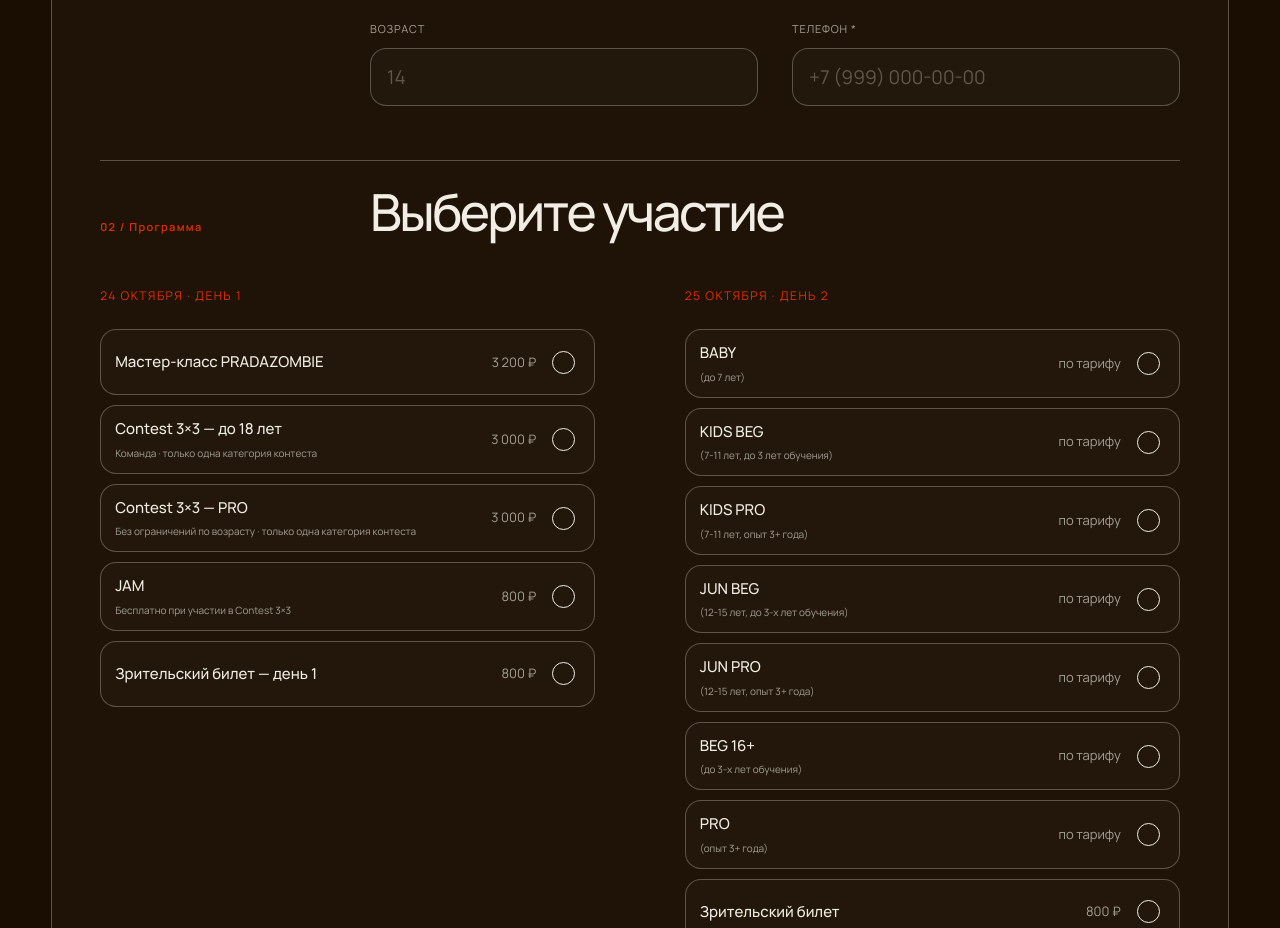
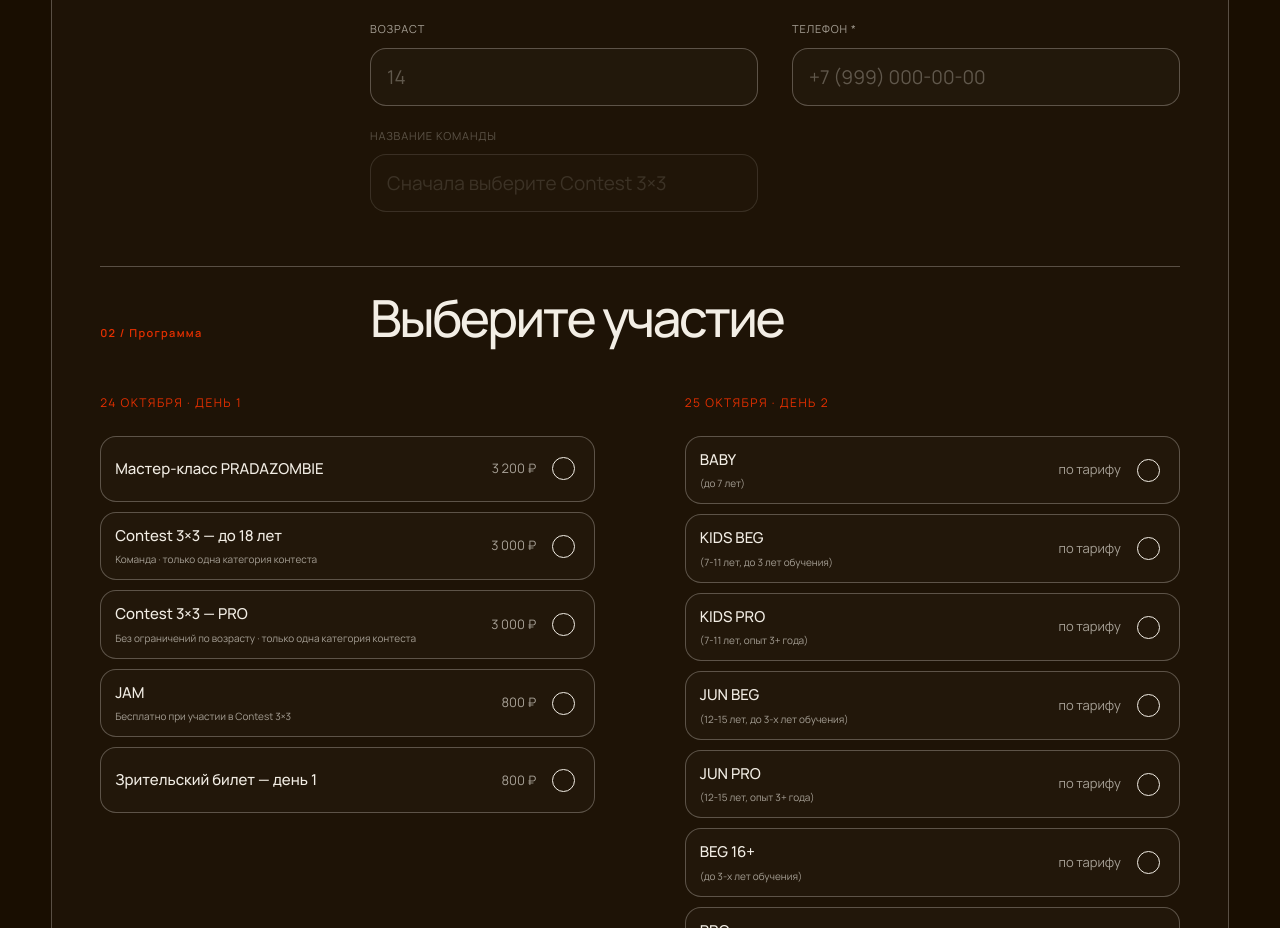
Before and after one commit to FibEli3/ALL-IN-BATTLE, a Next.js app: page / in a window 1280 px wide. Shown: the part 10020-10948 px from the top of the page. Built offline with nearby package versions, Linux system fonts and the light colour scheme.

Commit message:
feat: add contest team name

```diff
--- a/src/app/api/admin/registrations/export/route.ts
+++ b/src/app/api/admin/registrations/export/route.ts
@@ -74,6 +74,7 @@ export async function GET(request: Request) {
     { header: "Сумма (₽)", key: "amountRub", width: 15 },
     { header: "ФИО", key: "fullName", width: 28 },
     { header: "Ник", key: "nickname", width: 22 },
+    { header: "Название команды", key: "teamName", width: 28 },
     { header: "Телефон", key: "phone", width: 20 },
     { header: "Возраст", key: "age", width: 12 },
     { header: "Тип участия", key: "participationType", width: 18 },
@@ -93,6 +94,7 @@ export async function GET(request: Request) {
       amountRub: registration.amountRub,
       fullName: registration.fullName,
       nickname: registration.nickname ?? "",
+      teamName: registration.teamName ?? "",
       phone: registration.phone,
       age: registration.age ?? "",
       participationType:
@@ -104,7 +106,7 @@ export async function GET(request: Request) {
   }
 
   styleHeader(registrationsSheet.getRow(1));
-  registrationsSheet.autoFilter = "A1:K1";
+  registrationsSheet.autoFilter = "A1:L1";
   registrationsSheet.getColumn("createdAt").numFmt = "dd.mm.yyyy hh:mm";
   registrationsSheet.getColumn("amountRub").numFmt = '#,##0 "₽"';
   registrationsSheet.eachRow((row, rowNumber) => {
--- a/src/app/api/registrations/manual/route.ts
+++ b/src/app/api/registrations/manual/route.ts
@@ -8,6 +8,7 @@ const manualRegistrationSchema = z.object({
   nickname: z.string().trim().min(2, "Укажите никнейм"),
   age: z.string().trim().max(3).optional().or(z.literal("")),
   phone: z.string().trim().min(8, "Проверьте номер телефона"),
+  teamName: z.string().trim().max(120, "Название команды слишком длинное").optional().or(z.literal("")),
   participationType: z.enum(["participant", "spectator"]),
   selectedOptionIds: z.array(z.string()).min(1, "Выберите хотя бы одну номинацию"),
 });
@@ -84,6 +85,13 @@ export async function POST(request: Request) {
       );
     }
 
+    if (selection.hasContest && (payload.teamName?.trim().length ?? 0) < 2) {
+      return NextResponse.json(
+        { ok: false, message: "Укажите название команды для Contest 3×3" },
+        { status: 400 },
+      );
+    }
+
     if (selection.totalRub <= 0) {
       return NextResponse.json(
         { ok: false, message: "Сумма оплаты должна быть больше нуля" },
@@ -104,6 +112,7 @@ export async function POST(request: Request) {
       nickname: payload.nickname,
       age: payload.age || null,
       phone: payload.phone,
+      teamName: selection.hasContest ? payload.teamName?.trim() || null : null,
       email: null,
       city: null,
       danceExperience: null,
--- a/src/app/api/registrations/route.ts
+++ b/src/app/api/registrations/route.ts
@@ -8,6 +8,7 @@ const registrationSchema = z.object({
   nickname: z.string().trim().min(2, "Укажи никнейм"),
   age: z.string().trim().max(20).optional().or(z.literal("")),
   phone: z.string().trim().min(8, "Проверь номер телефона"),
+  teamName: z.string().trim().max(120, "Название команды слишком длинное").optional().or(z.literal("")),
   email: z.string().trim().email("Проверь email").optional().or(z.literal("")),
   city: z.string().trim().max(120).optional().or(z.literal("")),
   danceExperience: z.string().trim().max(300).optional().or(z.literal("")),
@@ -36,11 +37,19 @@ export async function POST(request: Request) {
       );
     }
 
+    if (selection.hasContest && (payload.teamName?.trim().length ?? 0) < 2) {
+      return NextResponse.json(
+        { ok: false, message: "Укажите название команды для Contest 3×3" },
+        { status: 400 },
+      );
+    }
+
     const created = await createRegistration({
       fullName: payload.fullName,
       nickname: payload.nickname,
       age: payload.age || null,
       phone: payload.phone,
+      teamName: selection.hasContest ? payload.teamName?.trim() || null : null,
       email: payload.email || null,
       city: payload.city || null,
       danceExperience: payload.danceExperience || null,
--- a/src/app/globals.css
+++ b/src/app/globals.css
@@ -308,12 +308,13 @@ a { color: inherit; text-decoration: none; }
 .registration-form-title h3 { margin: 0; font-size: clamp(28px, 4vw, 54px); font-weight: 500; letter-spacing: -.05em; }
 .registration-fields { display: grid; grid-template-columns: repeat(2, minmax(0, 1fr)); gap: 22px 34px; margin-left: 25%; }
 .field { display: grid; gap: 10px; }
+.field.is-disabled { opacity: .45; }
 .field > span { color: var(--muted); font-size: 11px; text-transform: uppercase; letter-spacing: .08em; }
 .field > span.is-error { color: #ff6a4a; }
 .field input { width: 100%; height: 58px; padding: 0 16px; border: 1px solid var(--line); border-radius: var(--radius-soft); outline: none; background: rgba(243,238,229,.025); color: var(--paper); font-size: 19px; }
 .field input:focus { border-color: var(--accent); }
 .field input::placeholder { color: rgba(243,238,229,.3); }
-.field input:disabled { opacity: .45; cursor: not-allowed; }
+.field input:disabled { cursor: not-allowed; }
 .options-layout { display: grid; grid-template-columns: 1fr 1fr; gap: clamp(34px, 7vw, 100px); }
 .option-group > h4 { margin: 0 0 24px; color: var(--accent); font-size: 12px; text-transform: uppercase; letter-spacing: .12em; }
 .option-list { display: grid; gap: 10px; }
--- a/src/components/registration-form.tsx
+++ b/src/components/registration-form.tsx
@@ -17,11 +17,12 @@ type FormValues = {
   nickname: string;
   age: string;
   phone: string;
+  teamName: string;
   participationType: "participant" | "spectator";
   selectedOptionIds: string[];
 };
 
-type RequiredFieldKey = "fullName" | "nickname" | "phone";
+type RequiredFieldKey = "fullName" | "nickname" | "phone" | "teamName";
 type Day2BaseGroup = "baby" | "beg16" | "kids" | "jun" | null;
 
 const initialForm: FormValues = {
@@ -29,6 +30,7 @@ const initialForm: FormValues = {
   nickname: "",
   age: "",
   phone: "",
+  teamName: "",
   participationType: "participant",
   selectedOptionIds: [],
 };
@@ -49,6 +51,7 @@ const requiredFieldOrder: Array<{ key: RequiredFieldKey; selector: string }> = [
   { key: "fullName", selector: "#registration-full-name" },
   { key: "nickname", selector: "#registration-nickname" },
   { key: "phone", selector: "#registration-phone" },
+  { key: "teamName", selector: "#registration-team-name" },
 ];
 
 function getDay2BaseGroup(id: string): Day2BaseGroup {
@@ -136,11 +139,12 @@ function Field(props: {
   inputMode?: "text" | "numeric" | "tel";
   hasError?: boolean;
   required?: boolean;
+  disabled?: boolean;
   onChange: (value: string) => void;
 }) {
   const isRequired = props.required !== false;
   return (
-    <label className="field">
+    <label className={`field ${props.disabled ? "is-disabled" : ""}`}>
       <span className={props.hasError ? "is-error" : ""}>{props.label}{isRequired ? " *" : ""}</span>
       <input
         id={props.inputId}
@@ -148,7 +152,8 @@ function Field(props: {
         placeholder={props.placeholder}
         inputMode={props.inputMode}
         required={isRequired}
-        aria-required={isRequired}
+        disabled={props.disabled}
+        aria-required={isRequired && !props.disabled}
         aria-invalid={props.hasError || undefined}
         onChange={(event) => props.onChange(event.target.value)}
       />
@@ -197,7 +202,7 @@ export function RegistrationForm() {
   const [isSubmitting, setIsSubmitting] = useState(false);
   const [errorMessage, setErrorMessage] = useState("");
   const [fieldErrors, setFieldErrors] = useState<Record<RequiredFieldKey, boolean>>({
-    fullName: false, nickname: false, phone: false,
+    fullName: false, nickname: false, phone: false, teamName: false,
   });
 
   const selection = useMemo(() => calculateSelection(values.selectedOptionIds), [values.selectedOptionIds]);
@@ -239,13 +244,22 @@ export function RegistrationForm() {
   const clearError = (key: RequiredFieldKey) => setFieldErrors((previous) => ({ ...previous, [key]: false }));
 
   const toggleOption = (optionId: string) => {
+    if (contestOptionIdSet.has(optionId) && values.selectedOptionIds.includes(optionId)) {
+      clearError("teamName");
+    }
     setValues((previous) => {
       if (day2DisabledIds.has(optionId) || contestDisabledIds.has(optionId)) return previous;
       const exists = previous.selectedOptionIds.includes(optionId);
       const next = exists
         ? previous.selectedOptionIds.filter((id) => id !== optionId)
         : [...previous.selectedOptionIds, optionId];
-      return { ...previous, selectedOptionIds: normalizeSelectedOptionIds(next, exists ? undefined : optionId) };
+      const selectedOptionIds = normalizeSelectedOptionIds(next, exists ? undefined : optionId);
+      const hasContest = selectedOptionIds.some((id) => contestOptionIdSet.has(id));
+      return {
+        ...previous,
+        teamName: hasContest ? previous.teamName : "",
+        selectedOptionIds,
+      };
     });
   };
 
@@ -257,6 +271,7 @@ export function RegistrationForm() {
       fullName: values.fullName.trim().length < 2,
       nickname: values.nickname.trim().length < 2,
       phone: values.phone.replace(/\D/g, "").length < 11,
+      teamName: selection.hasContest && values.teamName.trim().length < 2,
     };
     setFieldErrors(nextErrors);
 
@@ -279,6 +294,7 @@ export function RegistrationForm() {
         nickname: values.nickname.trim(),
         age: values.age.trim(),
         phone: values.phone.trim(),
+        teamName: selection.hasContest ? values.teamName.trim() : "",
         participationType: values.participationType,
         selectedOptionIds: selection.selected.map((item) => item.id),
       };
@@ -299,6 +315,7 @@ export function RegistrationForm() {
           <Field label="Никнейм" value={values.nickname} placeholder="Ваш танцевальный ник" inputId="registration-nickname" hasError={fieldErrors.nickname} onChange={(nickname) => { clearError("nickname"); setValues((previous) => ({ ...previous, nickname })); }} />
           <Field label="Возраст" value={values.age} placeholder="14" inputMode="numeric" required={false} onChange={(age) => setValues((previous) => ({ ...previous, age: age.replace(/\D/g, "").slice(0, 2) }))} />
           <Field label="Телефон" value={values.phone} placeholder="+7 (999) 000-00-00" inputId="registration-phone" inputMode="tel" hasError={fieldErrors.phone} onChange={(phone) => { clearError("phone"); setValues((previous) => ({ ...previous, phone: maskPhoneInput(phone) })); }} />
+          <Field label="Название команды" value={values.teamName} placeholder={selection.hasContest ? "Название вашей команды" : "Сначала выберите Contest 3×3"} inputId="registration-team-name" hasError={fieldErrors.teamName} required={selection.hasContest} disabled={!selection.hasContest} onChange={(teamName) => { clearError("teamName"); setValues((previous) => ({ ...previous, teamName })); }} />
         </div>
       </section>
 
--- a/src/lib/db.ts
+++ b/src/lib/db.ts
@@ -8,6 +8,7 @@ type RegistrationInput = {
   nickname: string;
   age?: string | null;
   phone: string;
+  teamName?: string | null;
   email?: string | null;
   city?: string | null;
   danceExperience?: string | null;
@@ -41,6 +42,7 @@ export type RegistrationAdminRecord = {
   nickname: string | null;
   age: string | null;
   phone: string;
+  teamName: string | null;
   email: string | null;
   city: string | null;
   danceExperience: string | null;
@@ -126,6 +128,7 @@ async function ensureSchema() {
           nickname TEXT,
           age TEXT,
           phone TEXT NOT NULL,
+          team_name TEXT,
           email TEXT,
           city TEXT,
           dance_experience TEXT,
@@ -148,6 +151,7 @@ async function ensureSchema() {
           ADD COLUMN IF NOT EXISTS nickname TEXT,
           ADD COLUMN IF NOT EXISTS selected_option_ids TEXT,
           ADD COLUMN IF NOT EXISTS age TEXT,
+          ADD COLUMN IF NOT EXISTS team_name TEXT,
           ADD COLUMN IF NOT EXISTS amount_rub INTEGER,
           ADD COLUMN IF NOT EXISTS receipt_file_name TEXT,
           ADD COLUMN IF NOT EXISTS receipt_file_mime_type TEXT,
@@ -183,6 +187,7 @@ export async function createRegistration(
       nickname,
       age,
       phone,
+      team_name,
       email,
       city,
       dance_experience,
@@ -194,7 +199,7 @@ export async function createRegistration(
       receipt_file_base64,
       receipt_file_bytes,
       amount_rub
-    ) VALUES ($1, $2, $3, $4, $5, $6, $7, $8, $9, $10, $11, $12, $13, $14, $15, $16)
+    ) VALUES ($1, $2, $3, $4, $5, $6, $7, $8, $9, $10, $11, $12, $13, $14, $15, $16, $17)
     RETURNING
       id,
       created_at as "createdAt",
@@ -205,6 +210,7 @@ export async function createRegistration(
       input.nickname,
       input.age ?? null,
       input.phone,
+      input.teamName ?? null,
       input.email ?? null,
       input.city ?? null,
       input.danceExperience ?? null,
@@ -233,6 +239,7 @@ export async function listRegistrations(): Promise<RegistrationAdminRecord[]> {
       nickname,
       age,
       phone,
+      team_name as "teamName",
       email,
       city,
       dance_experience as "danceExperience",
--- a/src/lib/payment-draft.ts
+++ b/src/lib/payment-draft.ts
@@ -5,6 +5,7 @@ export type PaymentDraft = {
   nickname: string;
   age: string;
   phone: string;
+  teamName: string;
   participationType: "participant" | "spectator";
   selectedOptionIds: string[];
 };
--- a/src/lib/registration-admin.ts
+++ b/src/lib/registration-admin.ts
@@ -61,6 +61,7 @@ export function filterRegistrations(
       const haystack = [
         registration.fullName,
         registration.nickname,
+        registration.teamName,
         registration.phone,
         registration.email,
         registration.city,
```
Also changed, not shown: src/app/admin/registrations/page.tsx (+5 -3 lines), 1 other file (tests, documents, lock files or other folders).
